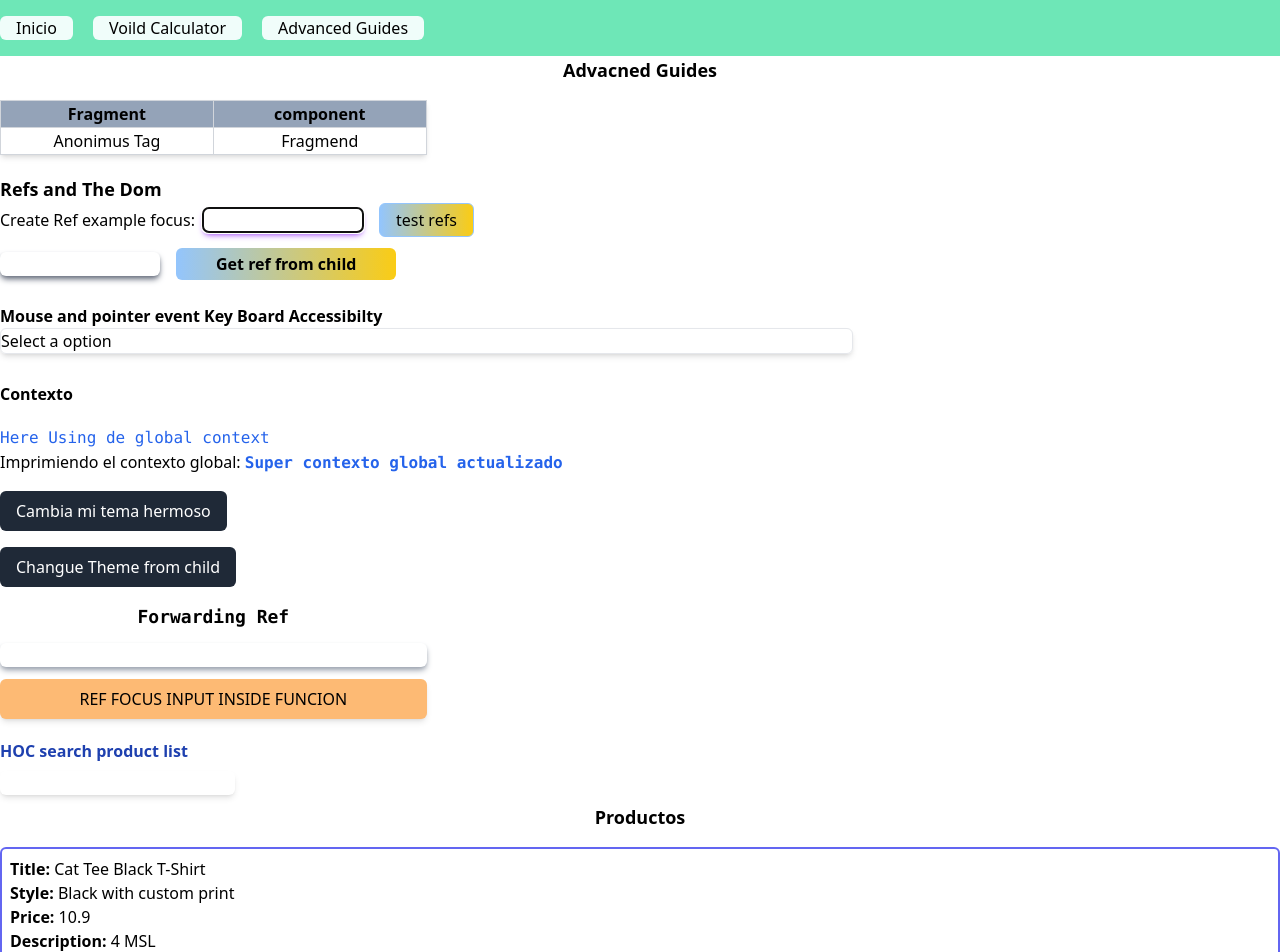
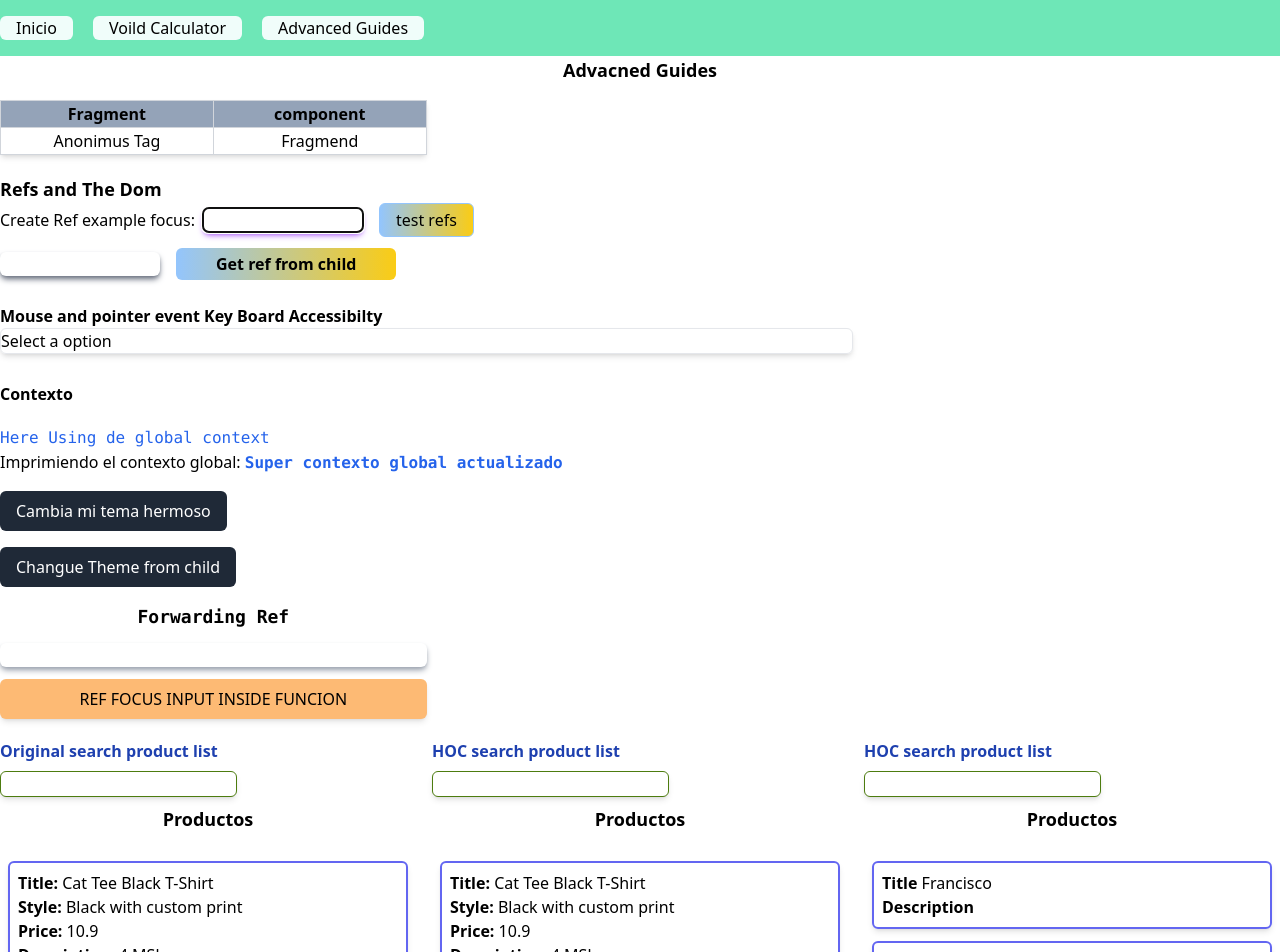
Before and after one commit to luchito93/react-docs-tutorial, a React (Create React App) app: page /advanced-guides in a window 1280 px wide. Shown: the top 952 px of the page. Built offline with nearby package versions, Linux system fonts and the light colour scheme.

Commit message:
feat: :sparkles: Reuse HOC with search users

```diff
--- a/src/advancedguides/codesplitin/AdvancedGuides.js
+++ b/src/advancedguides/codesplitin/AdvancedGuides.js
@@ -8,6 +8,8 @@ import ParentContexApp from "../context/dinamicContext/UpdatingContexFromChild"
 import ErrorBoundaries from "../errorBoundaries/ErrorBoundaries"
 import ForwardingRef from "../forwardingRef/ForwardingRef"
 import ProductListSearch from "../hoc/ProductListSearch"
+import { ProducListWithSearchHoc } from "../hoc/HocProducList"
+import UserSearch from "../hoc/UserSearch"
 
 export default function AdvancedGuides(props) {
     return (
@@ -25,7 +27,11 @@ export default function AdvancedGuides(props) {
                     <ParentContexApp />
                 </ErrorBoundaries>
                 <ForwardingRef />
-                <ProductListSearch />
+                <div className="grid gap-4 grid-cols-1 md:grid-cols-3">
+                    <ProductListSearch />
+                    <ProducListWithSearchHoc />
+                    <UserSearch />
+                </div>
             </div>
         </>
     )
--- /dev/null
+++ b/src/advancedguides/hoc/HocProducList.js
@@ -0,0 +1,36 @@
+import { useState } from "react"
+import products from './products.json'
+import ProductList from "./ProductList"
+
+const getDisplayName = (WrappedComponent) => {
+    return WrappedComponent.displayName || WrappedComponent.name || 'Component'
+}
+
+const withSearchHOC = (WrappedComponent, products)  => {
+    const WithSearch = () => {
+        const [searchText, setSearchText] = useState('')
+
+        const filter = () => {
+            if(!searchText) return products
+            return products.filter(product => (
+                product.title.toUpperCase().toLowerCase().indexOf(searchText.toUpperCase().toLowerCase()) !== -1))
+        }
+
+        return (
+            <div className="mt-5">
+                <h1 className="text-blue-800 font-bold">HOC search product list</h1>
+                <input value={searchText} onChange={(e) => setSearchText(e.target.value)} className="shadow-md rounded-md
+                pl-1 my-2 border border-lime-700 focus:outline-none"/>
+                <WrappedComponent products={filter()}/>
+            </div>
+        )
+    }
+    WithSearch.displayName = `WithSearch(${getDisplayName(WrappedComponent)})`
+    return WithSearch
+}
+
+const ProducListWithSearchHoc = withSearchHOC(ProductList, products)
+export  {
+    ProducListWithSearchHoc,
+    withSearchHOC
+}
--- a/src/advancedguides/hoc/ProductCard.js
+++ b/src/advancedguides/hoc/ProductCard.js
@@ -1,7 +1,7 @@
 const ProductCard = props => {
     const {title, style, price, description, isFreeShipping} = props.product
-    return (
-        <div className="shadow-md rounded-md border-2 border-indigo-500 my-3 p-2">
+    const productCard = (
+        <>
             <p>
                 <b>Title:</b> {title}
             </p>
@@ -17,6 +17,21 @@ const ProductCard = props => {
             <p>
                 <b>Free shipping:</b> {isFreeShipping}
             </p>
+        </>
+    )
+    const userCard = (
+        <>
+            <p>
+                <b>Title</b> {title}
+            </p>
+            <p>
+                <b>Description</b> {description}
+            </p>
+        </>
+    )
+    return (
+        <div className="shadow-md rounded-md border-2 border-indigo-500 my-3 p-2">
+            { isFreeShipping === undefined ? userCard : productCard}
         </div>
     )
 }
--- a/src/advancedguides/hoc/ProductList.js
+++ b/src/advancedguides/hoc/ProductList.js
@@ -5,7 +5,7 @@ const ProductList = props => {
     return (
         <div>
             <h2 className="font-bold text-lg text-center">Productos</h2>
-            <div className="my-4">
+            <div className="my-4 h-52 overflow-scroll px-2">
                 {products.map((product) => <ProductCard key={product.sku} product={product}></ProductCard>)}
             </div>
         </div>
--- a/src/advancedguides/hoc/ProductListSearch.js
+++ b/src/advancedguides/hoc/ProductListSearch.js
@@ -4,13 +4,19 @@ import ProductList from "./ProductList"
 
 const ProductListSearch = () => {
     const [searchText, setSearchText] = useState('')
-    console.log(products)
+
+    const filter = () => {
+        if(!searchText) return products
+        return products.filter(product => (
+            product.title.toUpperCase().toLowerCase().indexOf(searchText.toUpperCase().toLowerCase()) !== -1))
+    }
 
     return (
         <div className="mt-5">
-            <h1 className="text-blue-800 font-bold">HOC search product list</h1>
-            <input value={searchText} onChange={(e) => setSearchText(e.target.value)} className="shadow-md rounded-md pl-1 my-2"/>
-            <ProductList products={products}/>
+            <h1 className="text-blue-800 font-bold">Original search product list</h1>
+            <input value={searchText} onChange={(e) => setSearchText(e.target.value)} className="shadow-md rounded-md
+            pl-1 my-2 border border-lime-700 focus:outline-none"/>
+            <ProductList products={filter()}/>
         </div>
     )
 
--- /dev/null
+++ b/src/advancedguides/hoc/UserSearch.js
@@ -0,0 +1,7 @@
+import { withSearchHOC } from "./HocProducList";
+import ProductList from "./ProductList";
+import users from './users.json'
+
+const UserSearch = withSearchHOC(ProductList, users)
+
+export default UserSearch
--- /dev/null
+++ b/src/advancedguides/hoc/users.json
@@ -0,0 +1,17 @@
+[
+    {
+        "title": "Francisco",
+        "Description": "Administrador",
+        "sku": 1
+    },
+    {
+        "title": "Pedro",
+        "Description": "Organizador",
+        "sku": 2
+    },
+    {
+        "title": "Maria",
+        "Description": "Contadora",
+        "sku": 3
+    }
+]
```
